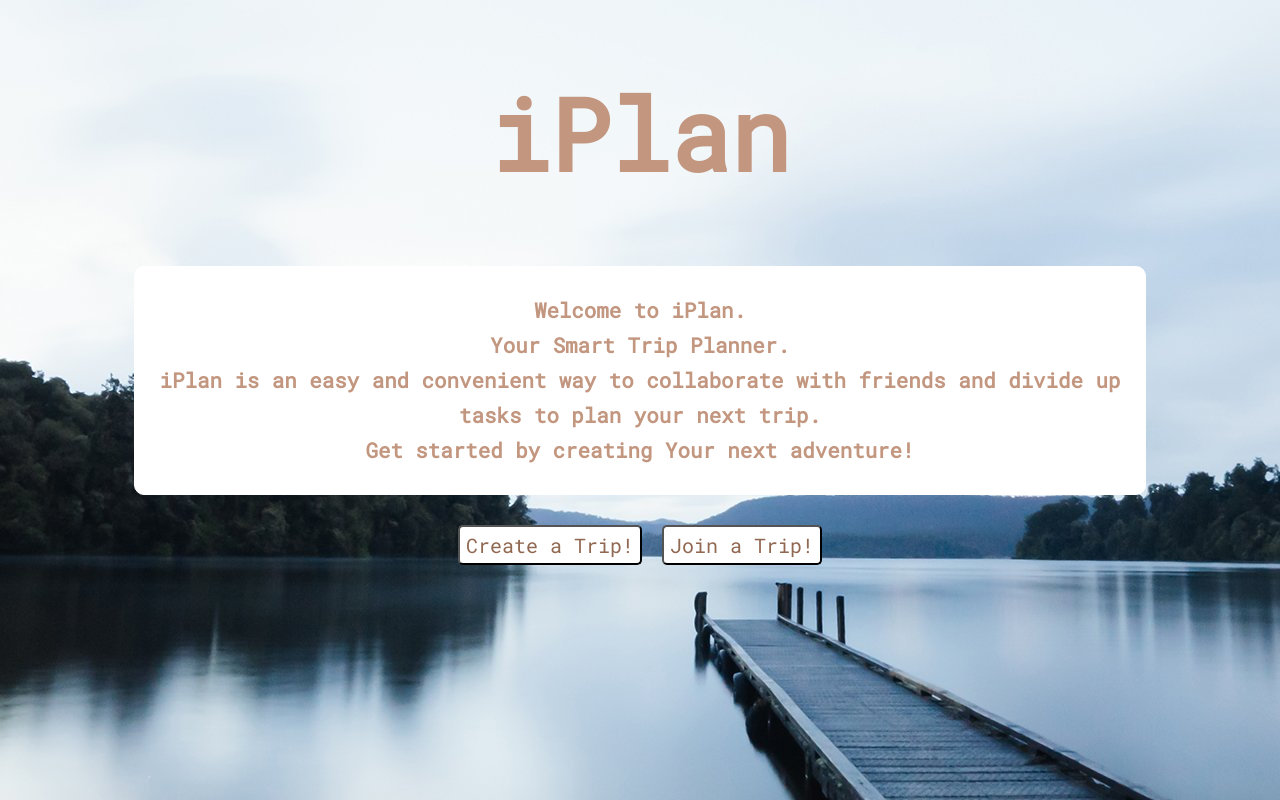
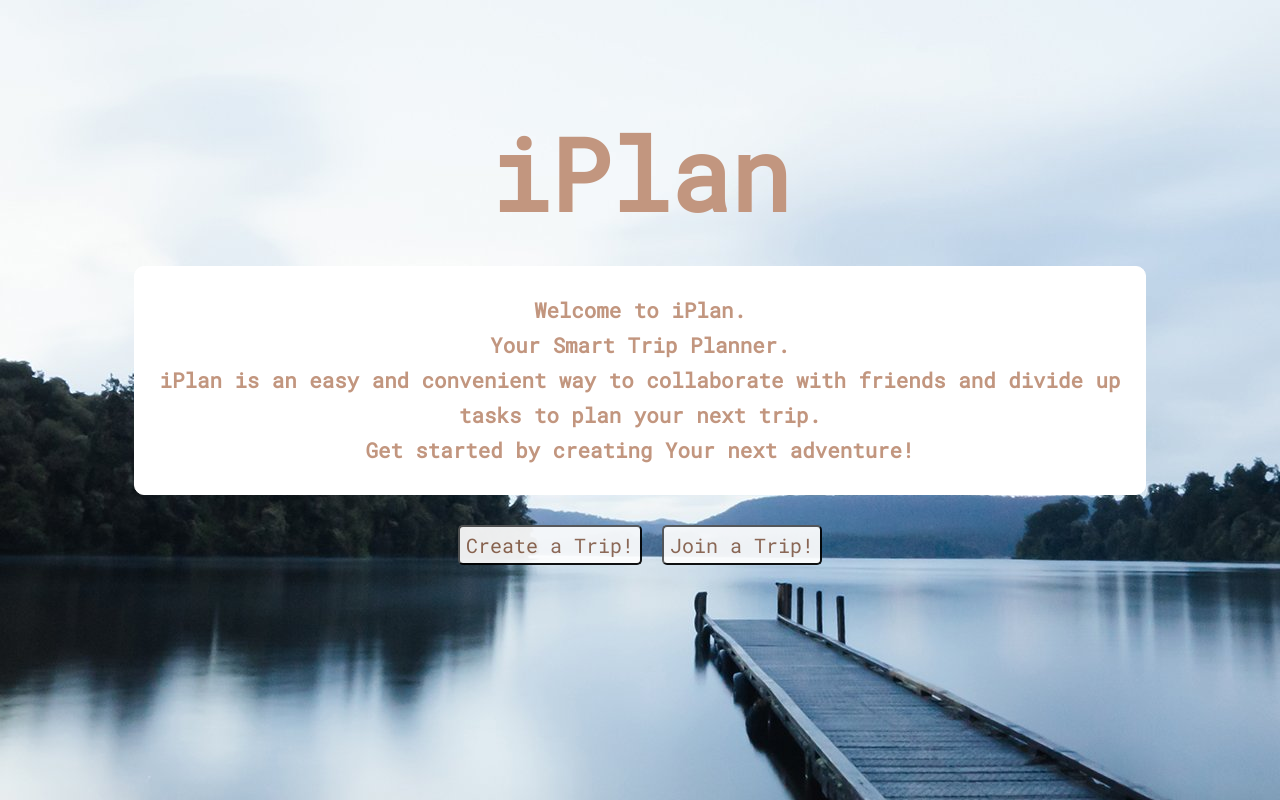
Before and after one commit to ksdumont/iPlan, a React (Create React App) app: page / in a window 1280 px wide. Built offline with nearby package versions, Linux system fonts and the light colour scheme; no server answers.

Commit message:
added transitions css

```diff
--- a/src/AddTaskForm/AddTaskForm.css
+++ b/src/AddTaskForm/AddTaskForm.css
@@ -26,4 +26,11 @@
     background-color: white;
     color: #916852;
     font-weight: bold;
+    transition-property: transform;
+    transition-duration: 1s;
 }
+.add-task-submit:hover {
+    background-color: skyblue;
+    transform: rotateY(180deg);
+    cursor: pointer;
+  }
--- a/src/Create/Create.css
+++ b/src/Create/Create.css
@@ -40,7 +40,11 @@ button.create-submit {
   background: white;
   color: #916852;
   font-family: 'Roboto Mono', monospace;
+  transition-property: transform;
+  transition-duration: 1s;
 }
-button:hover {
-  background-color: rgb(176, 241, 249);
+button.create-submit:hover {
+  background-color: skyblue;
+  transform: rotateY(180deg);
+  cursor: pointer;
 }
--- a/src/Home/Home.css
+++ b/src/Home/Home.css
@@ -8,6 +8,14 @@
     color: #C2967F;
     font-family: 'Roboto Mono', monospace;
     font-size: 50px;
+    position: relative;
+    animation-name: headerHome;
+    animation-duration: 3s;
+    animation-fill-mode: forwards;
+  }
+  @keyframes headerHome {
+    0% {top: -200px}
+    100% {top: 40px}
   }
   .description {
     color: #C2967F;
@@ -22,6 +30,14 @@
     font-size: 1.3em;
     line-height: 35px;
     width: 80%;
+    position: relative;
+    animation-name: description;
+    animation-duration: 3s;
+    animation-fill-mode: forwards;
+  }
+  @keyframes description {
+    0% {left: -1000px}
+    100% {left: 0}
   }
   body {
     background: url('/NatureStock7.jpg') no-repeat center center fixed;
@@ -41,9 +57,22 @@
     background-color: white;
     min-width: 140px;
     min-height: 40px;
+    opacity: 0;
+    animation-name: buttons;
+    animation-delay: 3s;
+    animation-duration: 3s;
+    animation-fill-mode: forwards;
+    transition-property: transform;
+    transition-duration: 1s;
   }
-  button:hover {
-    background-color: rgb(176, 241, 249);
+  @keyframes buttons {
+    0% {opacity: 0}
+    100% {opacity: 1}
+  }
+  button.create:hover, button.join:hover {
+    background-color: skyblue;
+    transform: rotateY(180deg);
+    cursor: pointer;
   }
   @media only screen and (min-width: 600px) {
   .home-buttons {
--- a/src/Join/Join.css
+++ b/src/Join/Join.css
@@ -39,7 +39,11 @@ button.join-submit {
   background-color: white;
   color: #916852;
   font-family: 'Roboto Mono', monospace;
+  transition-property: transform;
+  transition-duration: 1s;
 }
-button:hover {
-  background-color: rgb(176, 241, 249);
+button.join-submit:hover {
+  background-color: skyblue;
+  transform: rotateY(180deg);
+  cursor: pointer;
 }
--- a/src/List/List.css
+++ b/src/List/List.css
@@ -49,9 +49,12 @@
     background-color: white;
     margin: 5px auto;
     color: #916852;
+    transition-property: transform;
+    transition-duration: 1s;
   }
 
   .List-add-button:hover {
     cursor: pointer;
-    color: lightblue;
+    background-color: skyblue;
+    transform: rotateY(180deg);
   }
--- a/src/Nav/Nav.css
+++ b/src/Nav/Nav.css
@@ -28,7 +28,8 @@
     color: #C2967F;
 }
 .logo:hover {
-    color: lightblue;
+    color: skyblue;
+    cursor: pointer;
 }
 @media only screen and (min-width: 600px) {
     .title {
--- a/src/Task/Task.css
+++ b/src/Task/Task.css
@@ -27,4 +27,11 @@
   font-size: 12px;
   margin-left: 3px;
   font-weight: bold;
+  transition-property: transform;
+  transition-duration: 1s;
 }
+.delete-button:hover {
+  cursor: pointer;
+  background-color: skyblue;
+  transform: rotateY(180deg);
+}
--- a/src/Task/Task.js
+++ b/src/Task/Task.js
@@ -5,8 +5,8 @@ export default function Task(props) {
   return props.member !== undefined ? (
     <div className="Task">
       <div className="task-left">
-        <p>Task:{props.task}</p>
-        <p>Name:{props.member.name}</p>
+        <p>Task: {props.task}</p>
+        <p>Name: {props.member.name}</p>
       </div>
       <button
         className="delete-button"
```
